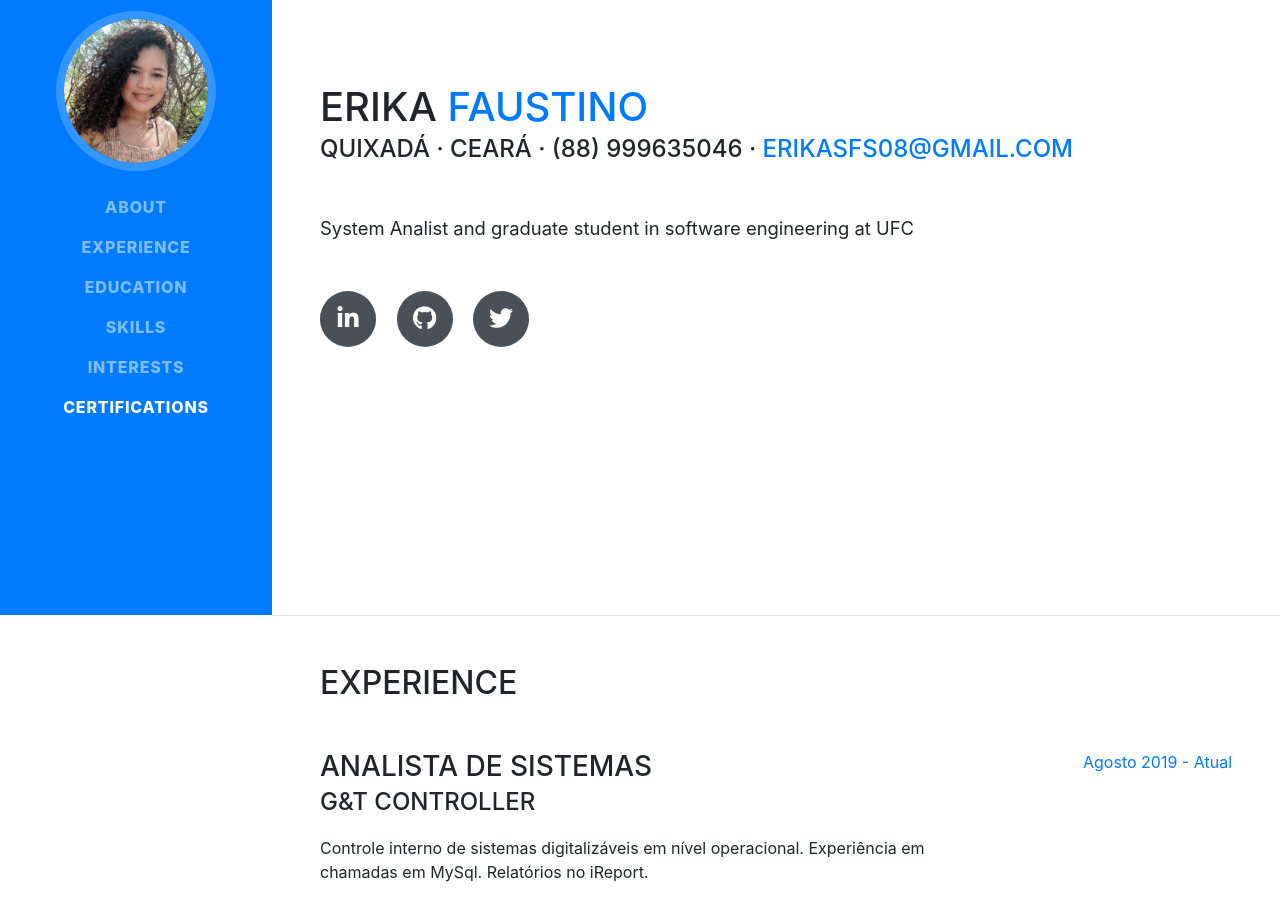
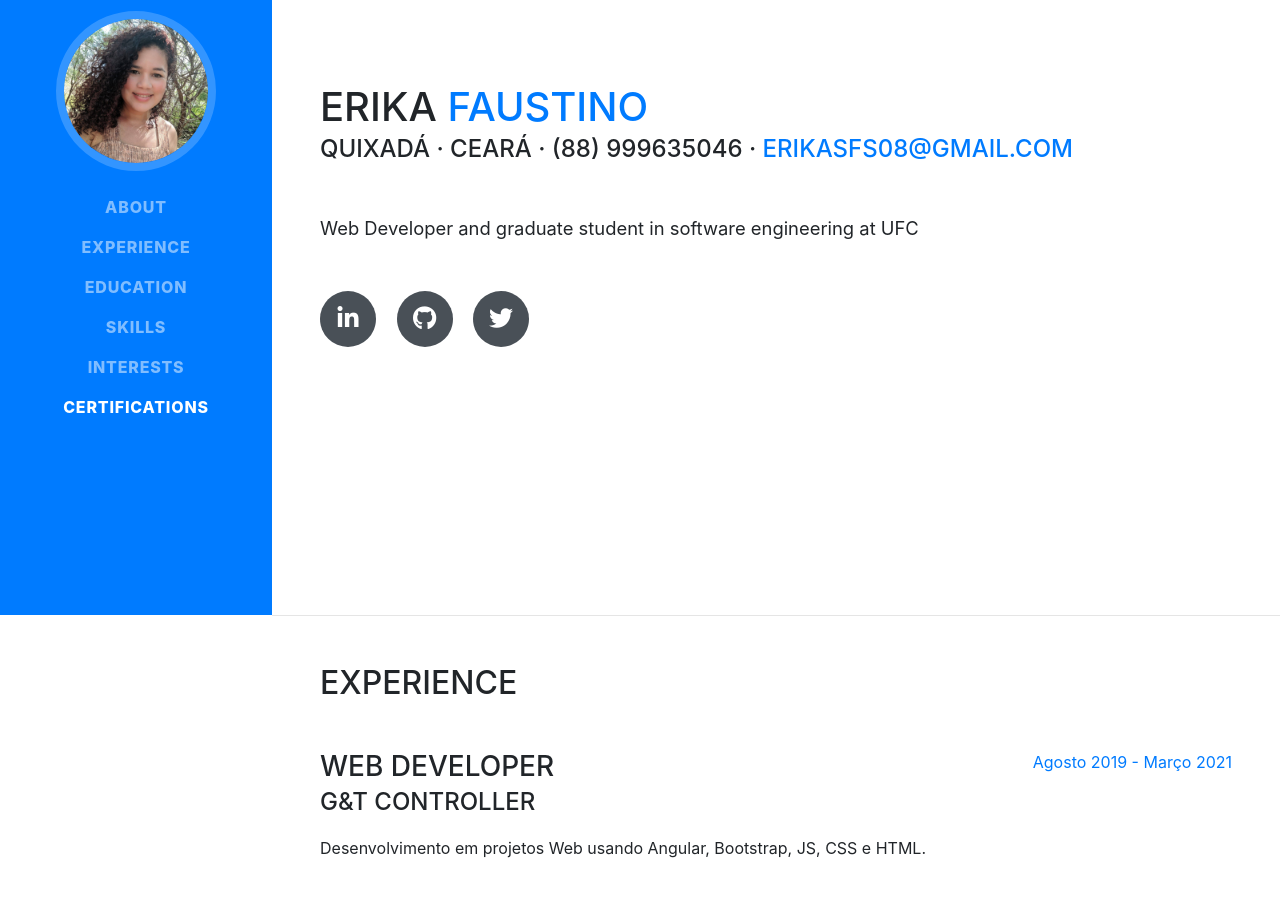
Before and after one commit to ErikaSFS/profile, a website with bundled scripts: page index.html in a window 1280 px wide. Shown: the part 185-1088 px from the top of the page. Built offline with nearby package versions, Linux system fonts and the light colour scheme; a web font is replaced by a local one.

Commit message:
Update index.html

```diff
--- a/index.html
+++ b/index.html
@@ -69,7 +69,7 @@
         <div class="subheading mb-5">Quixadá · Ceará · (88) 999635046 ·
           <a href="mailto:name@email.com">erikasfs08@gmail.com</a>
         </div>
-        <p class="lead mb-5">System Analist and graduate student in software engineering at UFC</p>
+        <p class="lead mb-5">Web Developer and graduate student in software engineering at UFC</p>
         <div class="social-icons">
           <a href="https://linkedin.com/in/erika-faustino-66183233">
             <i class="fab fa-linkedin-in"></i>
@@ -92,12 +92,12 @@
 
         <div class="resume-item d-flex flex-column flex-md-row justify-content-between mb-5">
           <div class="resume-content">
-            <h3 class="mb-0">Analista de Sistemas</h3>
+            <h3 class="mb-0">Web Developer</h3>
             <div class="subheading mb-3">G&T Controller</div>
-            <p>Controle interno de sistemas digitalizáveis em nível operacional. Experiência em chamadas em MySql. Relatórios no iReport.</p>
+            <p> Desenvolvimento em projetos Web usando Angular, Bootstrap, JS, CSS e HTML. </p>
           </div>
           <div class="resume-date text-md-right">
-            <span class="text-primary">Agosto 2019 - Atual</span>
+            <span class="text-primary">Agosto 2019 - Março 2021</span>
           </div>
         </div>
 
```
